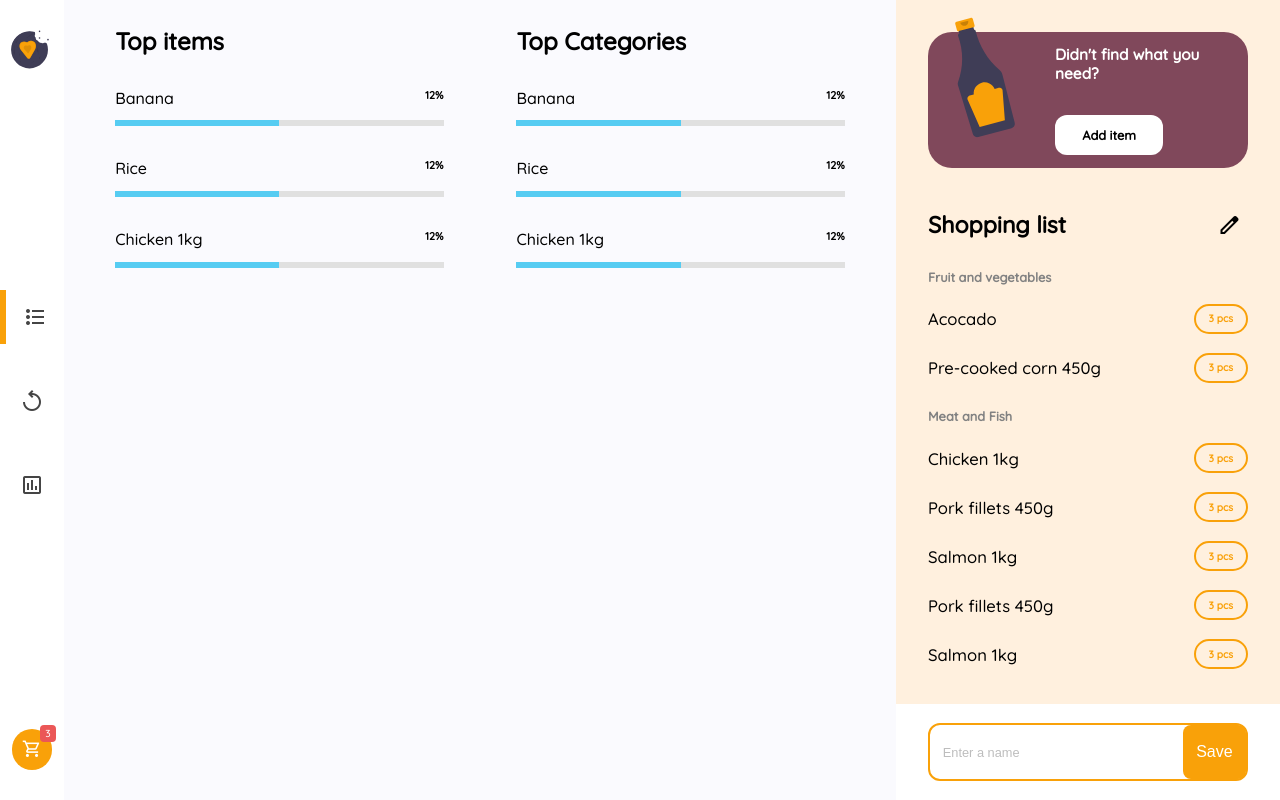
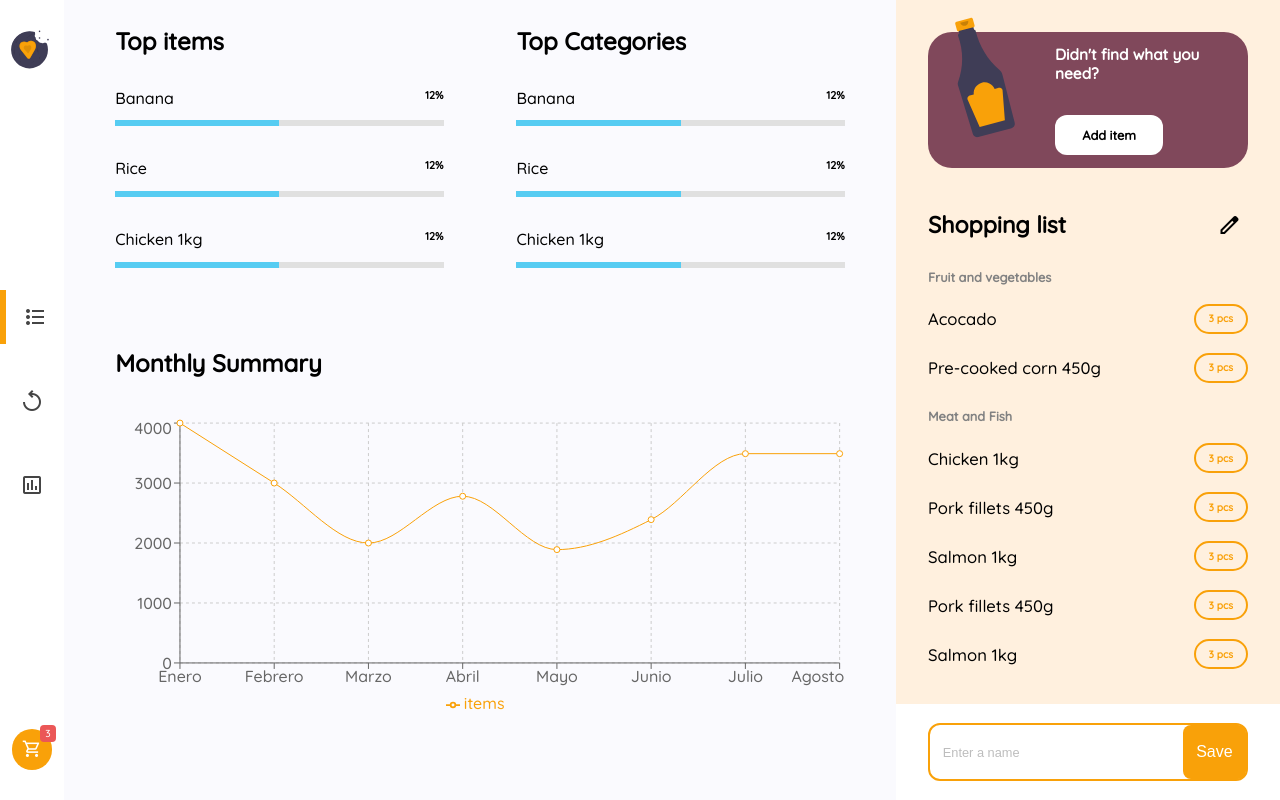
Before and after one commit to christiandionisio/shoppingify, a React (Create React App) app: page /statistics in a window 1280 px wide. Built offline with nearby package versions, Linux system fonts and the light colour scheme.

Commit message:
add charts library

```diff
--- a/package.json
+++ b/package.json
@@ -13,6 +13,7 @@
     "react": "^18.2.0",
     "react-dom": "^18.2.0",
     "react-scripts": "5.0.1",
+    "recharts": "^2.5.0",
     "typescript": "^4.9.5",
     "web-vitals": "^2.1.4"
   },
--- a/src/components/tabs/StatisticsTab.tsx
+++ b/src/components/tabs/StatisticsTab.tsx
@@ -1,5 +1,41 @@
 import { StatisticsProgressElementList } from "../ui/StatisticsProgressElementList"
 import '../../styles/components/tabs/StatisticsTab.css'
+import { CartesianGrid, Legend, Line, LineChart, ResponsiveContainer, Tooltip, XAxis, YAxis } from "recharts"
+
+const dataMock = [
+  {
+    "name": "Enero",
+    "items": 4000,
+  },
+  {
+    "name": "Febrero",
+    "items": 3000,
+  },
+  {
+    "name": "Marzo",
+    "items": 2000,
+  },
+  {
+    "name": "Abril",
+    "items": 2780,
+  },
+  {
+    "name": "Mayo",
+    "items": 1890,
+  },
+  {
+    "name": "Junio",
+    "items": 2390,
+  },
+  {
+    "name": "Julio",
+    "items": 3490,
+  },
+  {
+    "name": "Agosto",
+    "items": 3490,
+  }
+]
 
 export const StatisticsTab = () => {
   return (
@@ -8,6 +44,20 @@ export const StatisticsTab = () => {
             <StatisticsProgressElementList elementType="items" />
             <StatisticsProgressElementList elementType="Categories" />
         </div>
+        <div className="chart-view">
+          <h1>Monthly Summary</h1>
+
+          <ResponsiveContainer width="100%" height={300}>
+            <LineChart data={dataMock}>
+              <CartesianGrid strokeDasharray="3 3" />
+              <XAxis dataKey="name" />
+              <YAxis />
+              <Tooltip />
+              <Legend />
+              <Line type="monotone" dataKey="items" stroke="#F9A109" />
+            </LineChart>
+          </ResponsiveContainer>
+        </div>
     </div>
   )
 }
--- a/src/styles/components/tabs/StatisticsTab.css
+++ b/src/styles/components/tabs/StatisticsTab.css
@@ -1,6 +1,7 @@
 .statistics-tab {
     display: flex;
     flex-direction: column;
+    gap: 80px;
 }
 
 .percentage-elements-view {
@@ -8,3 +9,8 @@
     flex-direction: row;
     justify-content: space-between;
 }
+
+.chart-view h1 {
+    font-size: 24px;
+    margin-bottom: 40px;
+}
```
Also changed, not shown: 1 other file (tests, documents, lock files or other folders).
